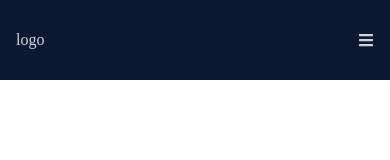
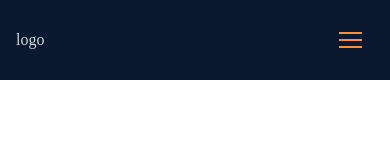
Before and after one commit to zperez0/perez-portfolio, a React (Create React App) app: page / in a window 390 px wide. Shown: the top 160 px of the page. Built offline with nearby package versions, Linux system fonts and the light colour scheme.

Commit message:
Install hamburger-react and add hover effect to text

```diff
--- a/package.json
+++ b/package.json
@@ -6,6 +6,9 @@
     "@testing-library/jest-dom": "^5.17.0",
     "@testing-library/react": "^13.4.0",
     "@testing-library/user-event": "^13.5.0",
+    "hamburger-react": "^2.5.0",
+    "prettier": "^3.0.3",
+    "prettier-plugin-tailwindcss": "^0.5.6",
     "react": "^18.2.0",
     "react-dom": "^18.2.0",
     "react-icons": "^4.11.0",
--- a/src/components/Navbar.jsx
+++ b/src/components/Navbar.jsx
@@ -1,7 +1,9 @@
 import React, { useState } from "react";
-import { FaBars, FaTimes, FaGithub, FaLinkedin } from "react-icons/fa";
+import { FaGithub, FaLinkedin } from "react-icons/fa";
 import { HiOutlineMail } from "react-icons/hi";
 import { BsFillPersonLinesFill } from "react-icons/bs";
+import { Fade as Hamburger } from 'hamburger-react'
+
 
 function Navbar() {
   const [nav, setNav] = useState(false);
@@ -26,7 +28,12 @@ function Navbar() {
 
       {/* hamburger */}
       <div onClick={handleClick} className="md:hidden z-10">
-        {!nav ? <FaBars /> : <FaTimes />}
+        <Hamburger
+        color="#fb9039"
+        size={23}
+        toggled={nav}
+        toggle={setNav}
+        />
       </div>
 
       {/* mobile menu */}
@@ -34,14 +41,15 @@ function Navbar() {
         className={
           !nav
             ? "hidden"
-            : "absolute top-0 left-0 w-full h-screen bg-[#0a192f] flex flex-col justify-center items-center"
+            : "absolute top-0 right-0 w-[70%] h-screen bg-[#1f3044] flex flex-col justify-center items-center"
         }
       >
-        <li className="py-6 text-4x1xl">Home</li>
-        <li className="py-6 text-4x1xl">About</li>
-        <li className="py-6 text-4x1xl">Skills</li>
-        <li className="py-6 text-4x1xl">Contact</li>
+        <li className="hover:text-[#fb9039] group py-6 text-4xlxl">Home</li>
+        <li className="hover:text-[#fb9039] group py-6 text-4xlxl">About</li>
+        <li className="hover:text-[#fb9039] group py-6 text-4xlxl">Skills</li>
+        <li className="hover:text-[#fb9039] group py-6 text-4xlxl">Contact</li>
       </ul>
+
 
       {/* social icons */}
       <div className="hidden lg:flex fixed flex-col top-[35%] left-0">
```
Also changed, not shown: 1 other file (tests, documents, lock files or other folders).
